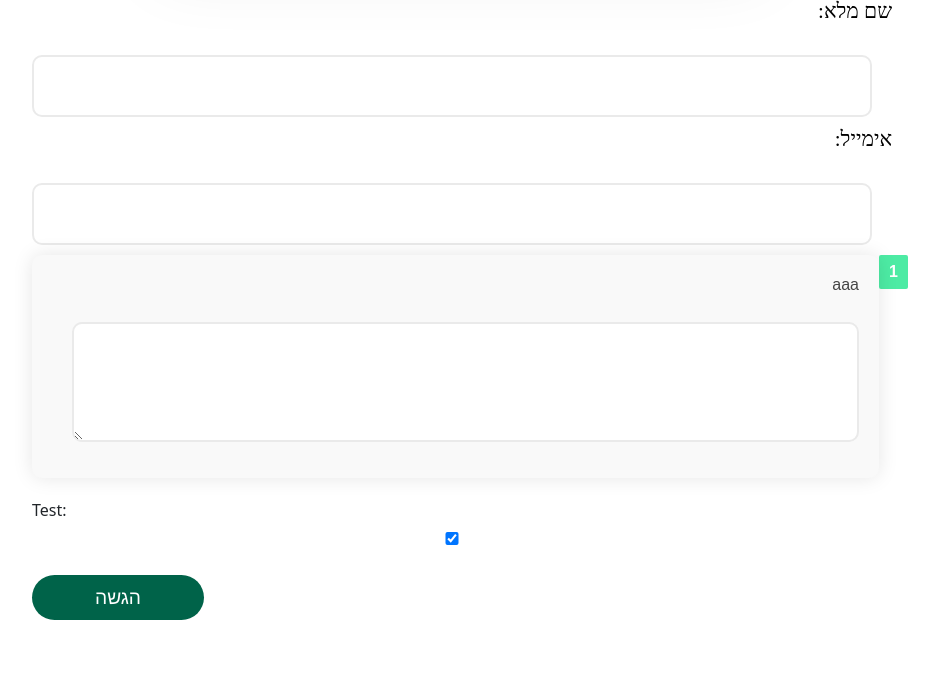
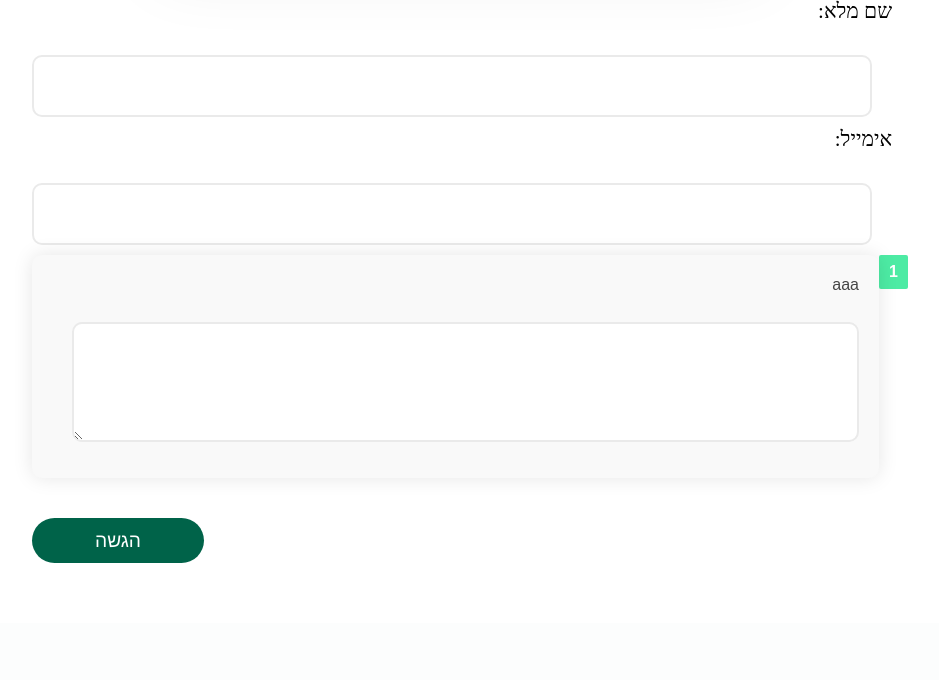
Before and after one commit to Beyond-Grades-AI/soft_skills, a Django app: page /web/test_page/1715974863/ in a window 1280 px wide. Shown: the part 297-977 px from the top of the page, without its empty margins (178-1117 px from the left). After the commit the page ends 860 px from the top, so only its background shows below. Run offline with Django 5.2, Linux system fonts and the light colour scheme; data comes from the database, SQL or seed files in the repository; both versions use the stored data as it was after the commit; parts of the project's set-up code (start-up, migrations or seed data) failed here and were passed over.

Commit message:
Removing test box

```diff
--- a/soft_skills/web/templates/test_page.html
+++ b/soft_skills/web/templates/test_page.html
@@ -186,11 +186,6 @@
                 </div>
             </div>
             {% endfor %}
-
-            <div>
-                <label for="test">Test:</label>
-                <input type="checkbox" name="test" id="test" checked>
-            </div>
             <button type="submit">הגשה</button>
         </form>
     </div>
--- a/soft_skills/web/views.py
+++ b/soft_skills/web/views.py
@@ -259,7 +259,7 @@ def submit_answers(request):
         # Retrieve student's full name from the form
         full_name = request.POST.get('full_name')
         email = request.POST.get('email')
-        test_box = request.POST.get('test') == 'on'
+        # test_box = request.POST.get('test') == 'on'
 
         # Validate the full name (two words)
         if not full_name or len(full_name.split()) < 2:
@@ -288,7 +288,7 @@ def submit_answers(request):
                     student_identifier=email,
                     question=question,
                     answer_text=value,
-                    testbox =test_box
+                    testbox =0
                 )
 
         # if it is the first student's submission, Create a Student object and associate it with the test
```
Also changed, not shown: soft_skills/db.sqlite3.
